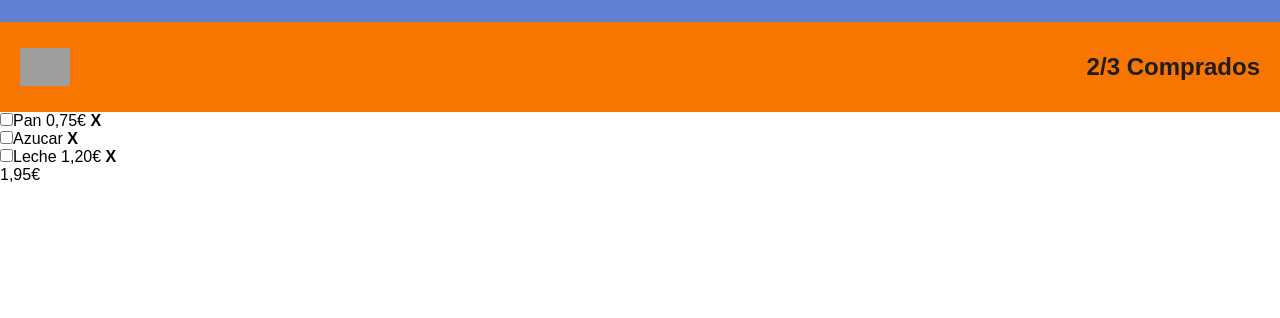
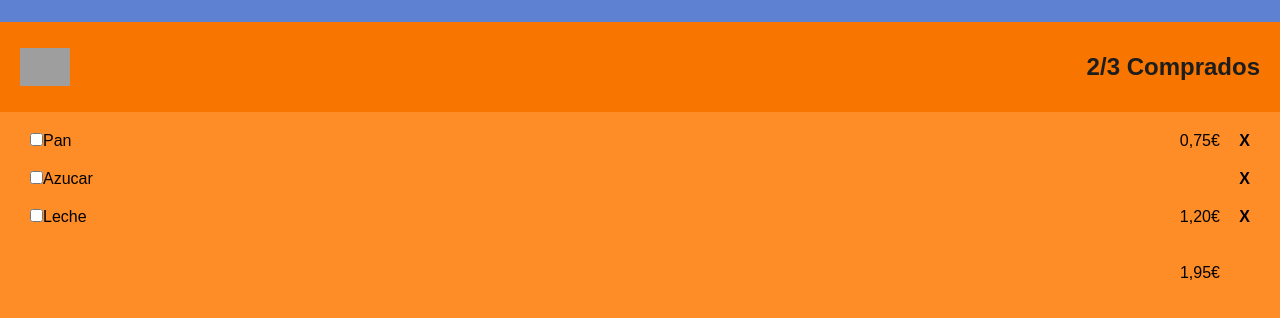
Before and after one commit to darqsa/-darqsa-202207-w1ch4-david-arques, a plain HTML site: page index.html in a window 1280 px wide. Shown: the part 68-386 px from the top of the page. Drawn offline with Linux system fonts and the light colour scheme; grey boxes are pictures that could not be loaded.

Commit message:
Added css for shopping list

```diff
--- a/index.html
+++ b/index.html
@@ -29,24 +29,33 @@
       <section class="list-space">
         <ul>
           <li>
-            <input type="checkbox" id="item-1" /><label for="item-1">Pan</label>
+            <div>
+              <input type="checkbox" id="item-1" /><label for="item-1"
+                >Pan</label
+              >
+            </div>
             <span class="price">0,75€ <strong>X</strong></span>
           </li>
           <li>
+            <div>
               <input type="checkbox" id="item-2" /><label for="item-2"
                 >Azucar</label
               >
+            </div>
             <span class="price"><strong>X</strong></span>
           </li>
           <li>
+            <div>
               <input type="checkbox" id="item-3" /><label for="item-3"
                 >Leche</label
               >
+            </div>
             <span class="price">1,20€ <strong>X</strong></span>
           </li>
         </ul>
-        <div>1,95€</div>
       </section>
+      <br />
+      <div class="final-price">1,95€</div>
     </main>
   </body>
 </html>
--- a/style.css
+++ b/style.css
@@ -4,7 +4,9 @@
   padding: 0;
   font-family: Arial, Helvetica, sans-serif;
 }
-
+body {
+  background-color: #ff8d27;
+}
 img {
   display: block;
   max-width: 100%;
@@ -42,3 +44,20 @@ header li {
   color: rgb(29, 29, 29);
   align-items: center;
 }
+
+.list-space {
+  padding: 10px 20px;
+}
+.list-space li {
+  display: flex;
+  justify-content: space-between;
+  min-width: 100%;
+  padding: 10px;
+}
+strong {
+  padding-left: 15px;
+}
+.final-price {
+  text-align: right;
+  padding-right: 60px;
+}
```
Lines whose indentation alone changed are shown as unchanged.
